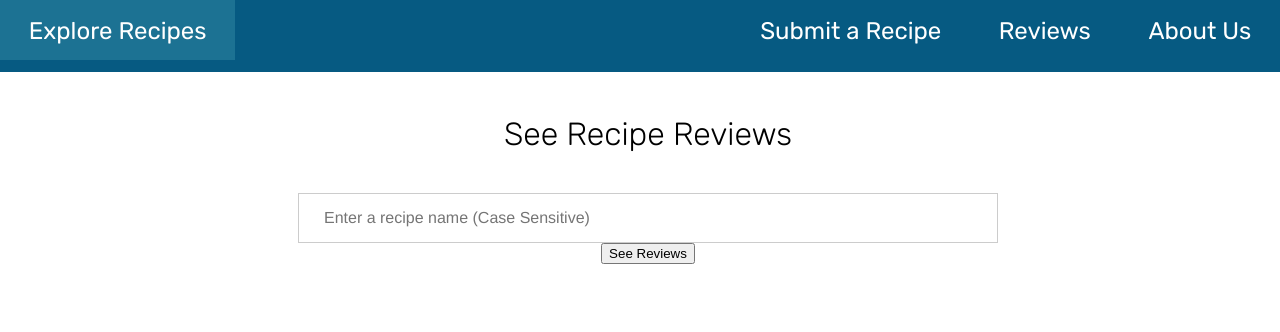
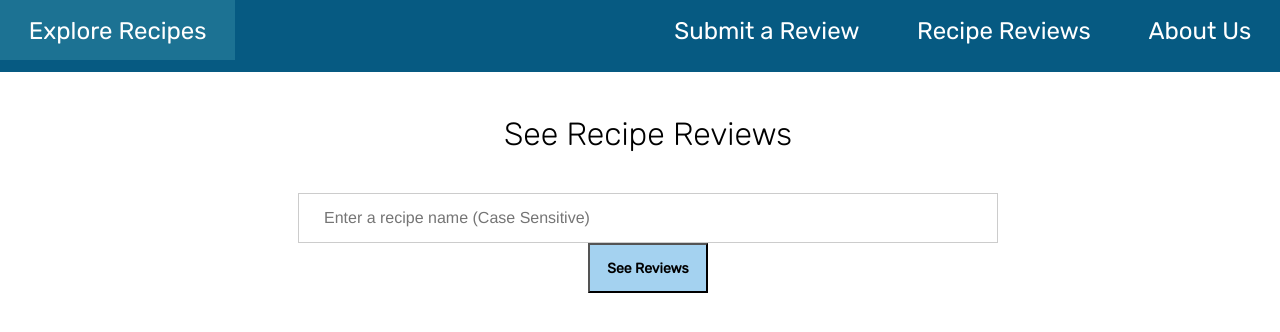
Before and after one commit to sejaldua/recipe-inspo, a website: page search_reviews.html in a window 1280 px wide. Drawn offline with nearby package versions, Linux system fonts and the light colour scheme.

Commit message:
Update search_reviews.html

```diff
--- a/search_reviews.html
+++ b/search_reviews.html
@@ -7,6 +7,13 @@
     <meta charset="utf-8"/>
     <link href="style.css" rel="stylesheet">
     <script src="https://ajax.googleapis.com/ajax/libs/jquery/3.4.1/jquery.min.js"></script>
+	<style>
+#submit {
+        position: static;
+        margin-left: auto;
+        margin-right: auto;
+    }
+	</style>
     <script>
         $(document).ready(function(){
 
@@ -49,8 +56,8 @@
 					<li><a href="index.html">Explore Recipes</a></li>
 				</div>
 				<div class="floatright">
-					<li><a href="submit_recipe.html">Submit a Recipe</a></li>
-                    <li><a href="search_reviews.html">Reviews</a></li>
+					<li><a href="submit_recipe.html">Submit a Review</a></li>
+                    			<li><a href="search_reviews.html">Recipe Reviews</a></li>
 					<li><a href="aboutus.html">About Us</a></li>
 				</div>
 			</div>
@@ -62,7 +69,7 @@
     <div class="wrapper">
         <form>
             <input id="query" name="query" type="text" placeholder="Enter a recipe name (Case Sensitive)" required>
-            <input type = "submit" id="button" value = "See Reviews" /><br>
+            <input type = "submit" id="submit" value = "See Reviews" /><br>
         </form>
 
 
```
